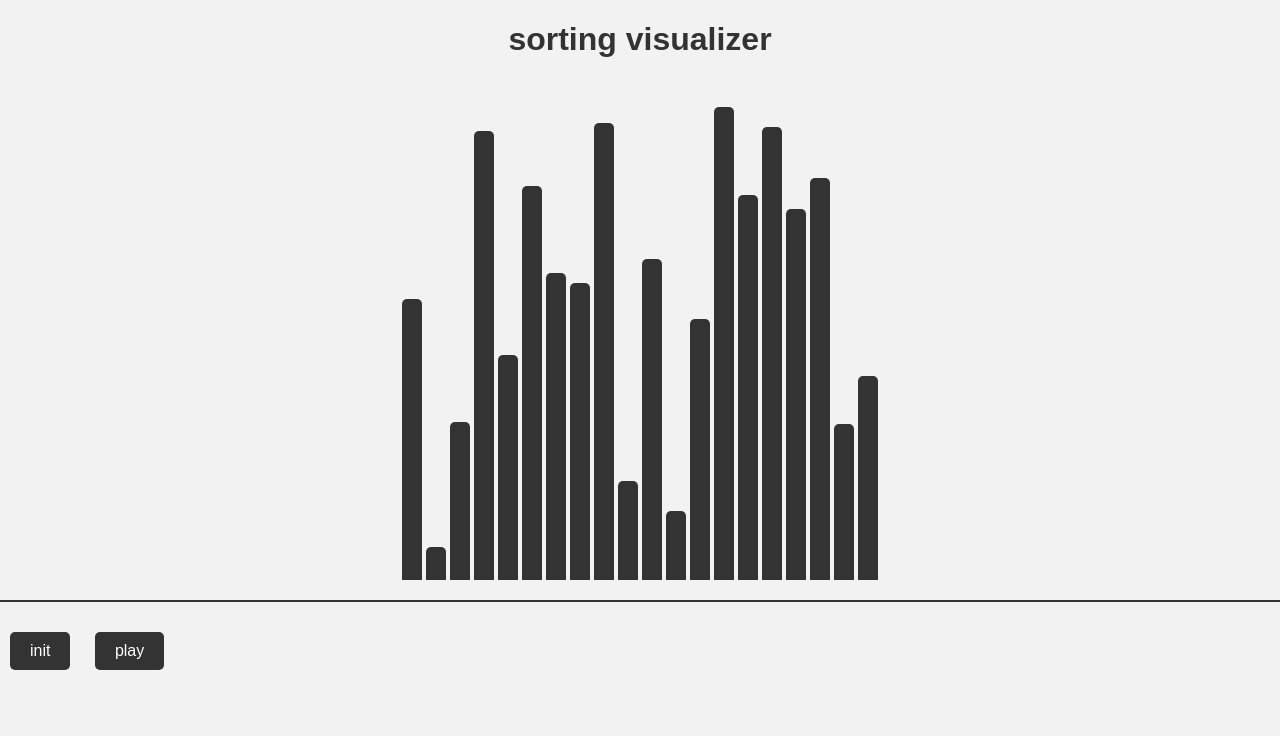
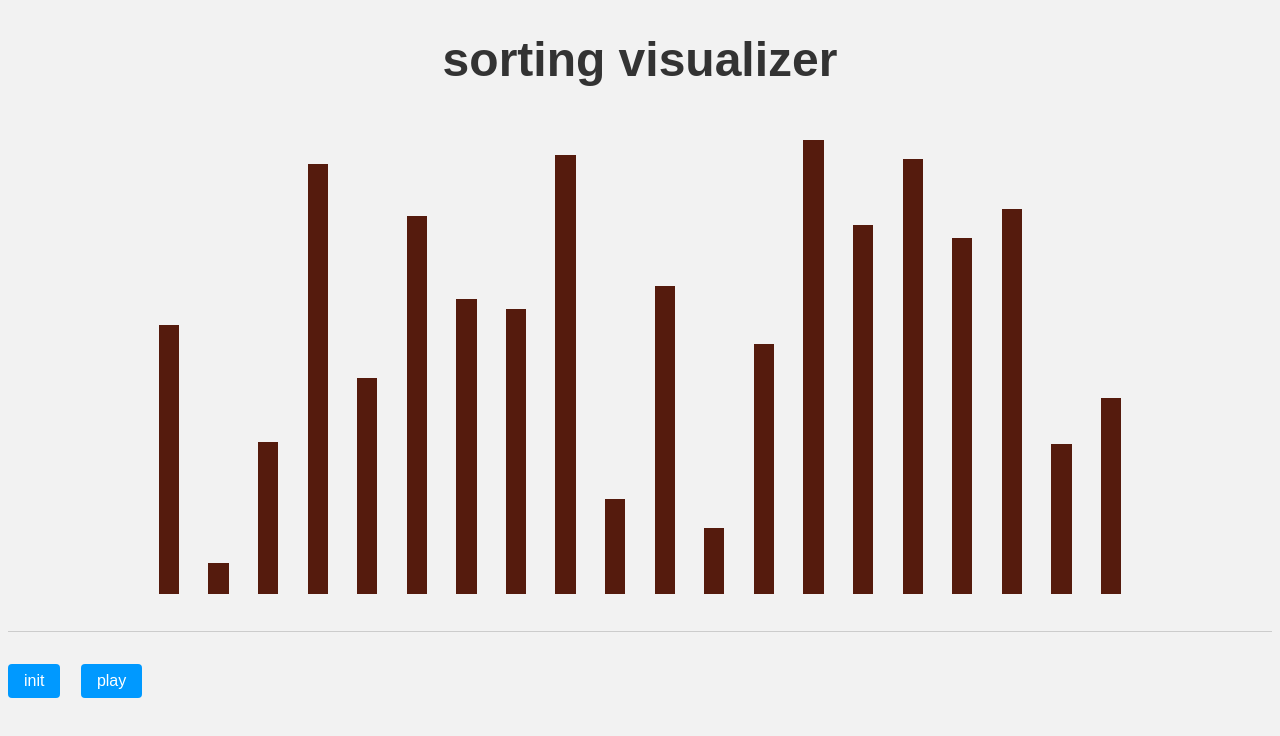
Before and after one commit to AvikNayak22/Sorting-Visualizer-V1, a plain HTML site: page index.html in a window 1280 px wide. Drawn offline with Linux system fonts and the light colour scheme.

Commit message:
Update style.css

```diff
--- a/style.css
+++ b/style.css
@@ -1,44 +1,48 @@
 body {
   font-family: Arial, sans-serif;
-  margin: 0;
-  padding: 0;
   background-color: #f2f2f2;
 }
 
 h1 {
   text-align: center;
+  font-size: 3rem;
   color: #333;
+  margin-top: 2rem;
 }
 
 #container {
   width: 80%;
   margin: 0 auto;
   display: flex;
-  justify-content: center;
+  flex-wrap: wrap;
+  justify-content: space-evenly;
   align-items: flex-end;
-  height: 500px;
+  height: 60vh;
 }
 
 .bar {
-  width: 20px;
-  margin: 0 2px;
-  background-color: #333;
-  border-radius: 5px 5px 0 0;
+  width: 2%;
+  margin: 0.5%;
+  background-color: #551b0d;
+}
+
+hr {
+  margin: 2rem 0;
+  border: none;
+  border-top: 1px solid #ccc;
 }
 
 button {
-  background-color: #333;
+  font-size: 1rem;
+  padding: 0.5rem 1rem;
+  border: none;
+  border-radius: 4px;
   color: #fff;
-  border: none;
-  padding: 10px 20px;
-  border-radius: 5px;
+  background-color: #0099ff;
   cursor: pointer;
-  margin: 10px;
-  font-size: 16px;
+  margin-right: 1rem;
 }
 
-hr {
-  margin: 20px 0;
-  border: none;
-  border-top: 2px solid #333;
+button:hover {
+  background-color: #0077cc;
 }
```
